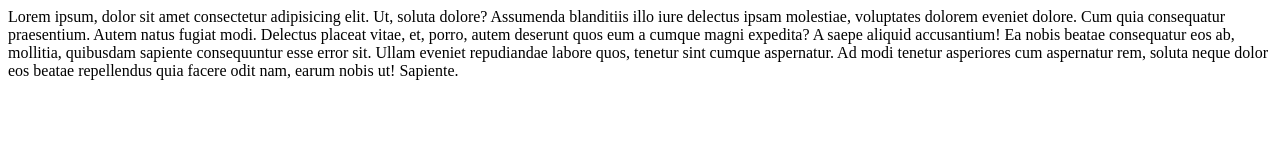
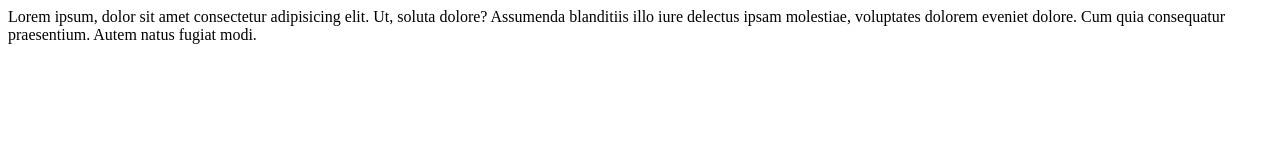
Before and after one commit to vasilakiweb/ft, a plain HTML site: page index.html in a window 1280 px wide. Drawn offline with Linux system fonts and the light colour scheme.

Commit message:
I create a mistake

```diff
--- a/index.html
+++ b/index.html
@@ -4,16 +4,13 @@
 <head>
     <meta charset="UTF-8">
     <meta name="viewport" content="width=device-width, initial-scale=1.0">
-    <title>Front-end Testing</title>
+    <title>We are Ulian kids =)</title>
 </head>
 
 <body>
     Lorem ipsum, dolor sit amet consectetur adipisicing elit. Ut, soluta dolore? Assumenda blanditiis illo iure delectus
     ipsam molestiae, voluptates dolorem eveniet dolore. Cum quia consequatur praesentium. Autem natus fugiat modi.
-    Delectus placeat vitae, et, porro, autem deserunt quos eum a cumque magni expedita? A saepe aliquid accusantium! Ea
-    nobis beatae consequatur eos ab, mollitia, quibusdam sapiente consequuntur esse error sit.
-    Ullam eveniet repudiandae labore quos, tenetur sint cumque aspernatur. Ad modi tenetur asperiores cum aspernatur
-    rem, soluta neque dolor eos beatae repellendus quia facere odit nam, earum nobis ut! Sapiente.
+
 
 </body>
 
```
